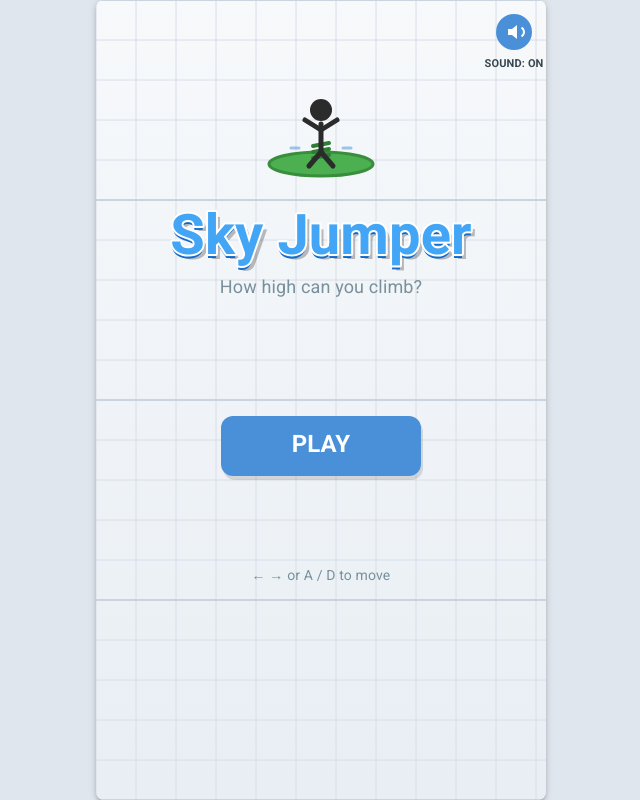
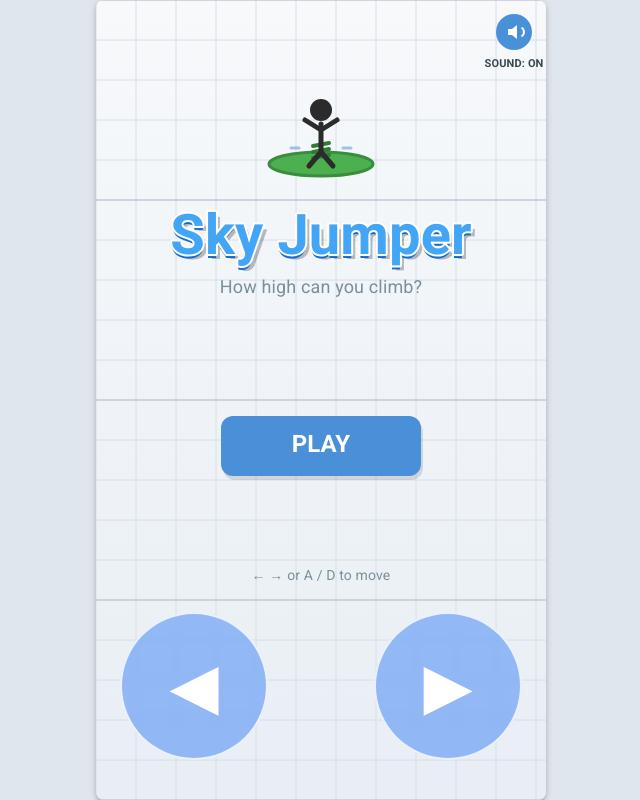
Before and after one commit to DazoomInteractive/Stickup, a React (Vite) app: page / in a window 1280 px wide. Shown: the whole page, without its empty margins (319-959 px from the left). Built offline with nearby package versions, Linux system fonts and the light colour scheme; a web font is replaced by a local one.

Commit message:
Updated GameCanvas.tsx

```diff
--- a/src/components/GameCanvas.tsx
+++ b/src/components/GameCanvas.tsx
@@ -1,4 +1,4 @@
-import { useEffect, useRef, useState } from 'react';
+import { useEffect, useRef } from 'react';
 import { Box } from '@mui/material';
 import { GameEngine } from '../game/GameEngine';
 import { GAME_WIDTH, GAME_HEIGHT } from '../game/constants';
@@ -6,19 +6,6 @@ import { GAME_WIDTH, GAME_HEIGHT } from '../game/constants';
 export default function GameCanvas() {
   const canvasRef = useRef<HTMLCanvasElement>(null);
   const engineRef = useRef<GameEngine | null>(null);
-  const [isMobile, setIsMobile] = useState(false);
-
-  useEffect(() => {
-    // Detect mobile / touch device
-    const check = () => {
-      const touch = 'ontouchstart' in window || navigator.maxTouchPoints > 0;
-      const narrow = window.innerWidth < 768;
-      setIsMobile(touch || narrow);
-    };
-    check();
-    window.addEventListener('resize', check);
-    return () => window.removeEventListener('resize', check);
-  }, []);
 
   useEffect(() => {
     const canvas = canvasRef.current;
@@ -34,7 +21,6 @@ export default function GameCanvas() {
     };
   }, []);
 
-  // Touch button handlers
   const handleTouchStart = (side: 'left' | 'right') => (e: React.TouchEvent) => {
     e.preventDefault();
     if (side === 'left') engineRef.current?.setTouchLeft(true);
@@ -46,6 +32,43 @@ export default function GameCanvas() {
     if (side === 'left') engineRef.current?.setTouchLeft(false);
     else engineRef.current?.setTouchRight(false);
   };
+
+  const handleMouseDown = (side: 'left' | 'right') => () => {
+    if (side === 'left') engineRef.current?.setTouchLeft(true);
+    else engineRef.current?.setTouchRight(true);
+  };
+
+  const handleMouseUp = (side: 'left' | 'right') => () => {
+    if (side === 'left') engineRef.current?.setTouchLeft(false);
+    else engineRef.current?.setTouchRight(false);
+  };
+
+  const btnSx = (side: 'left' | 'right') => ({
+    position: 'absolute',
+    bottom: { xs: 80, lg: 40 },
+    [side]: { xs: 16, lg: 24 },
+    zIndex: 100,
+    // Mobile size / Desktop size via breakpoints
+    width: { xs: 94, lg: 148 },
+    height: { xs: 94, lg: 148 },
+    borderRadius: '50%',
+    border: '2px solid rgba(255,255,255,0.8)',
+    background: 'rgba(59,130,246,0.5)',
+    color: '#FFFFFF',
+    fontSize: { xs: 40, lg: 64 },
+    display: 'flex',
+    alignItems: 'center',
+    justifyContent: 'center',
+    cursor: 'pointer',
+    userSelect: 'none',
+    touchAction: 'none',
+    backdropFilter: 'blur(4px)',
+    transition: 'transform 0.08s ease, background 0.08s ease',
+    '&:active': {
+      transform: 'scale(0.92)',
+      background: 'rgba(59,130,246,0.9)',
+    },
+  } as const);
 
   return (
     <Box
@@ -84,77 +107,32 @@ export default function GameCanvas() {
           }}
         />
 
-        {/* On-screen touch controls */}
-        {isMobile && (
-          <>
+        {/* On-screen controls — always visible, larger on desktop */}
         <Box
           component="button"
           onTouchStart={handleTouchStart('left')}
           onTouchEnd={handleTouchEnd('left')}
           onTouchCancel={handleTouchEnd('left')}
-              sx={{
-                position: 'absolute',
-                bottom: 80,
-                left: 16,
-                zIndex: 100,
-                width: 94,
-                height: 94,
-                borderRadius: '50%',
-                border: '2px solid rgba(255,255,255,0.8)',
-                background: 'rgba(59,130,246,0.5)',
-                color: '#FFFFFF',
-                fontSize: 40,
-                display: 'flex',
-                alignItems: 'center',
-                justifyContent: 'center',
-                cursor: 'pointer',
-                userSelect: 'none',
-                touchAction: 'none',
-                backdropFilter: 'blur(4px)',
-                transition: 'transform 0.08s ease, background 0.08s ease',
-                '&:active': {
-                  transform: 'scale(0.92)',
-                  background: 'rgba(59,130,246,0.9)',
-                },
-              }}
+          onMouseDown={handleMouseDown('left')}
+          onMouseUp={handleMouseUp('left')}
+          onMouseLeave={handleMouseUp('left')}
+          sx={btnSx('left')}
         >
           {'\u25C0'}
         </Box>
+
         <Box
           component="button"
           onTouchStart={handleTouchStart('right')}
           onTouchEnd={handleTouchEnd('right')}
           onTouchCancel={handleTouchEnd('right')}
-              sx={{
-                position: 'absolute',
-                bottom: 80,
-                right: 16,
-                zIndex: 100,
-                width: 94,
-                height: 94,
-                borderRadius: '50%',
-                border: '2px solid rgba(255,255,255,0.8)',
-                background: 'rgba(59,130,246,0.5)',
-                color: '#FFFFFF',
-                fontSize: 40,
-                display: 'flex',
-                alignItems: 'center',
-                justifyContent: 'center',
-                cursor: 'pointer',
-                userSelect: 'none',
-                touchAction: 'none',
-                backdropFilter: 'blur(4px)',
-                transition: 'transform 0.08s ease, background 0.08s ease',
-                '&:active': {
-                  transform: 'scale(0.92)',
-                  background: 'rgba(59,130,246,0.9)',
-                },
-              }}
+          onMouseDown={handleMouseDown('right')}
+          onMouseUp={handleMouseUp('right')}
+          onMouseLeave={handleMouseUp('right')}
+          sx={btnSx('right')}
         >
           {'\u25B6'}
         </Box>
-          </>
-        )}
       </Box>
     </Box>
   );
```
Lines whose indentation alone changed are shown as unchanged.
